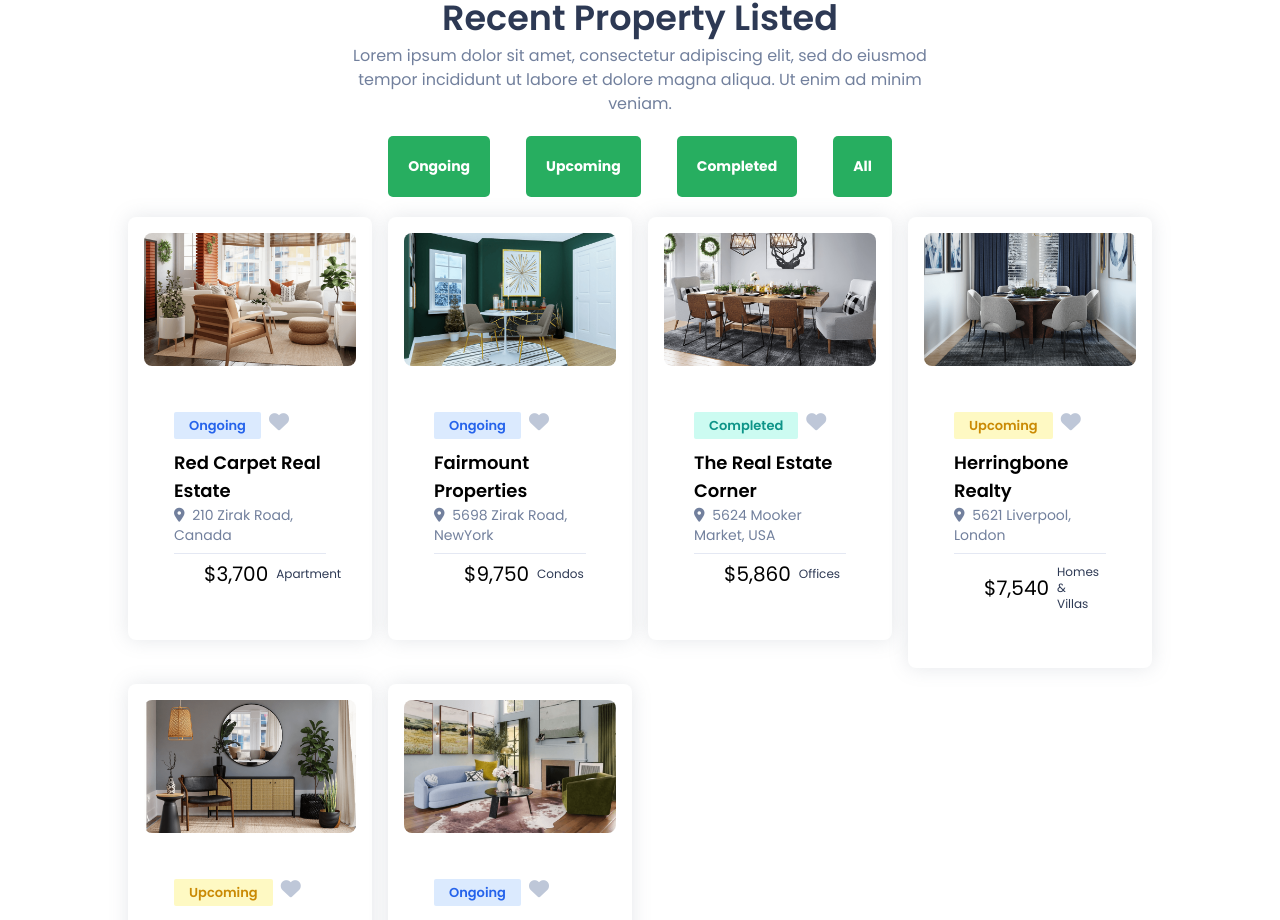
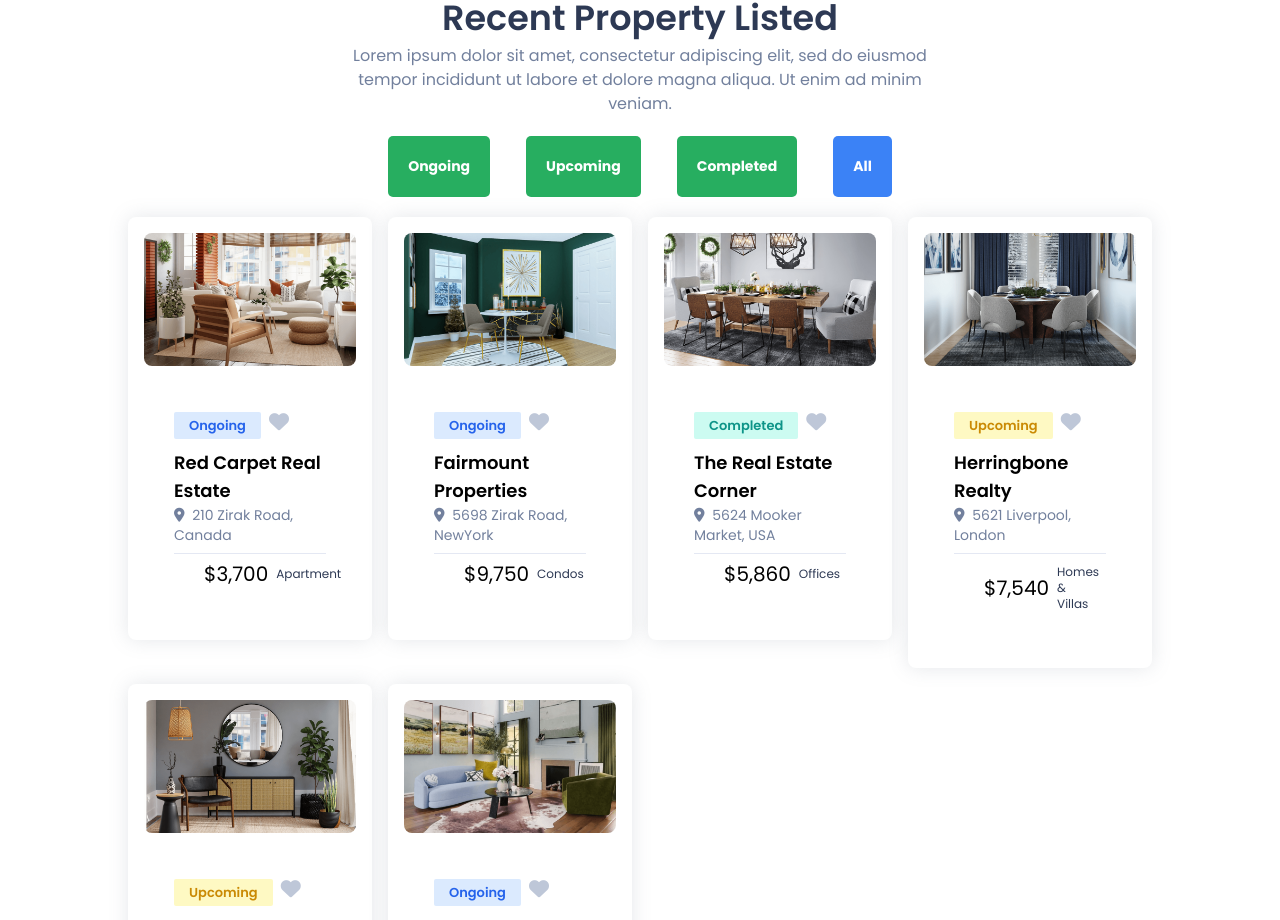
Before and after one commit to AnikHaque/JPN-Group, a React (Create React App) app: page / in a window 1280 px wide. Shown: the part 1364-2284 px from the top of the page. Built offline with nearby package versions, Linux system fonts and the light colour scheme.

Commit message:
animation added

```diff
--- a/src/components/home/featured/Featured.css
+++ b/src/components/home/featured/Featured.css
@@ -10,6 +10,7 @@
   height: 65px;
   margin: auto;
 }
+
 @keyframes rotate360 {
   from {
     transform: rotate(0deg);
--- a/src/components/home/recent/RecentCard.css
+++ b/src/components/home/recent/RecentCard.css
@@ -24,3 +24,32 @@
   cursor: pointer;
   transition: all 0.3s ease;
 }
+
+/* Add this to your RecentCard.css */
+.card-link .box {
+  transition: transform 0.3s ease;
+}
+
+.card-link:hover .box {
+  transform: scale(1.05);
+}
+
+.card-link .box img {
+  transition: transform 0.3s ease;
+}
+
+.card-link:hover .box img {
+  transform: scale(1.1);
+}
+
+.btn-filter {
+  @apply px-4 py-2 bg-gray-200 rounded-md text-gray-700;
+}
+
+.btn-filter.active {
+  @apply bg-blue-500 text-white;
+}
+
+.btn-filter:hover {
+  @apply bg-gray-300;
+}
```
